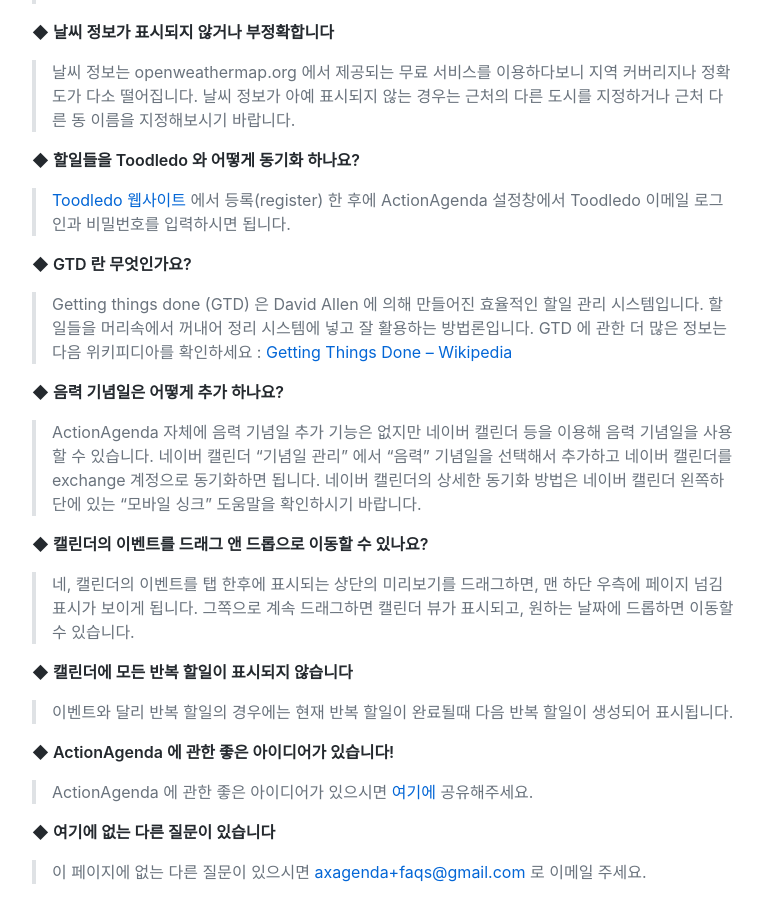
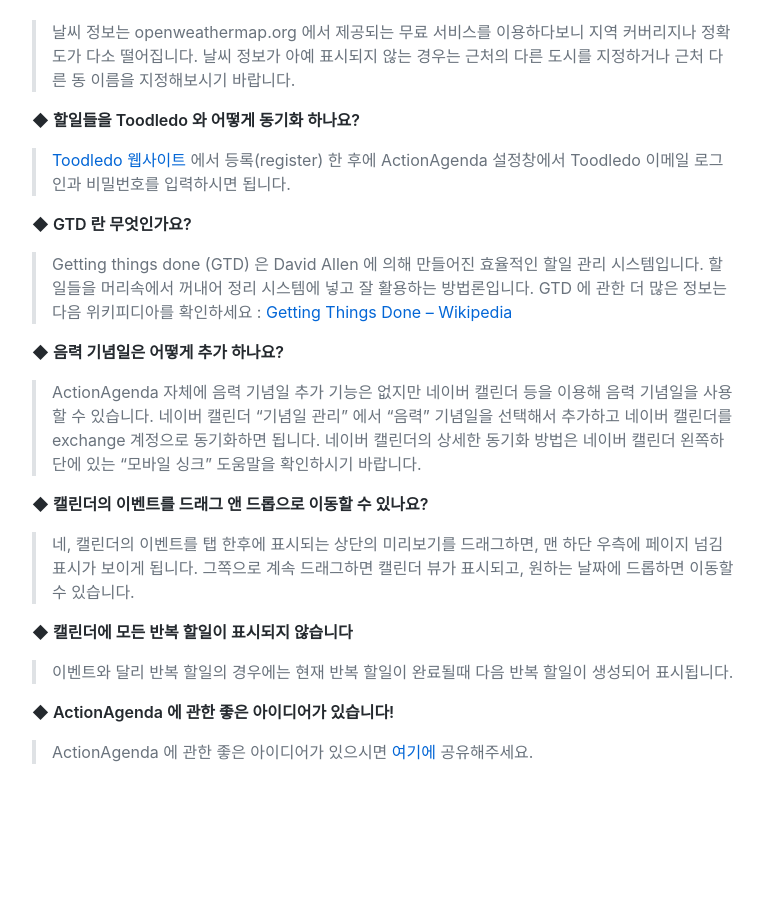
Before and after one commit to actionagenda/actionagenda, a Jekyll site: the page built from faqs-ko.md, in a window 1280 px wide and 900 px high, scrolled down 1109 px. Shown: the whole window, without its empty margins (248-1012 px from the left). Built offline with Jekyll 4.4.1, drawn with Linux system fonts in a browser that asks for light colours; after the commit the page ends 1889 px from its top, so only the background shows below that.

Commit message:
Update faqs-ko.md

```diff
--- a/faqs-ko.md
+++ b/faqs-ko.md
@@ -27,7 +27,6 @@ permalink: /faqs-ko/
 
 [◆ ActionAgenda 에 관한 좋은 아이디어가 있습니다!](#a9)
 
-[◆ 여기에 없는 다른 질문이 있습니다](#a10)
 
 
 -------
@@ -69,6 +68,3 @@ permalink: /faqs-ko/
 
 **<a name="a9"></a>◆ ActionAgenda 에 관한 좋은 아이디어가 있습니다!**
 > ActionAgenda 에 관한 좋은 아이디어가 있으시면 [여기에](http://actionagenda.idea.informer.com/) 공유해주세요.
-
-**<a name="a10"></a>◆ 여기에 없는 다른 질문이 있습니다**
-> 이 페이지에 없는 다른 질문이 있으시면 [axagenda+faqs@gmail.com](mailto:axagenda+faqs@gmail.com) 로 이메일 주세요.
```
